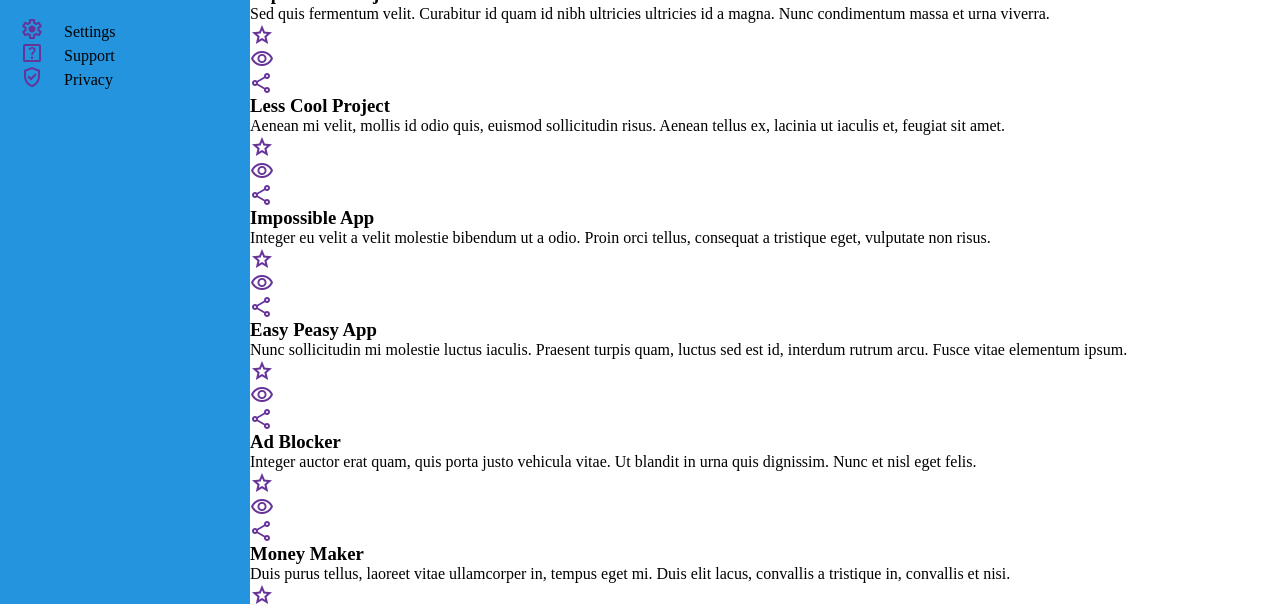
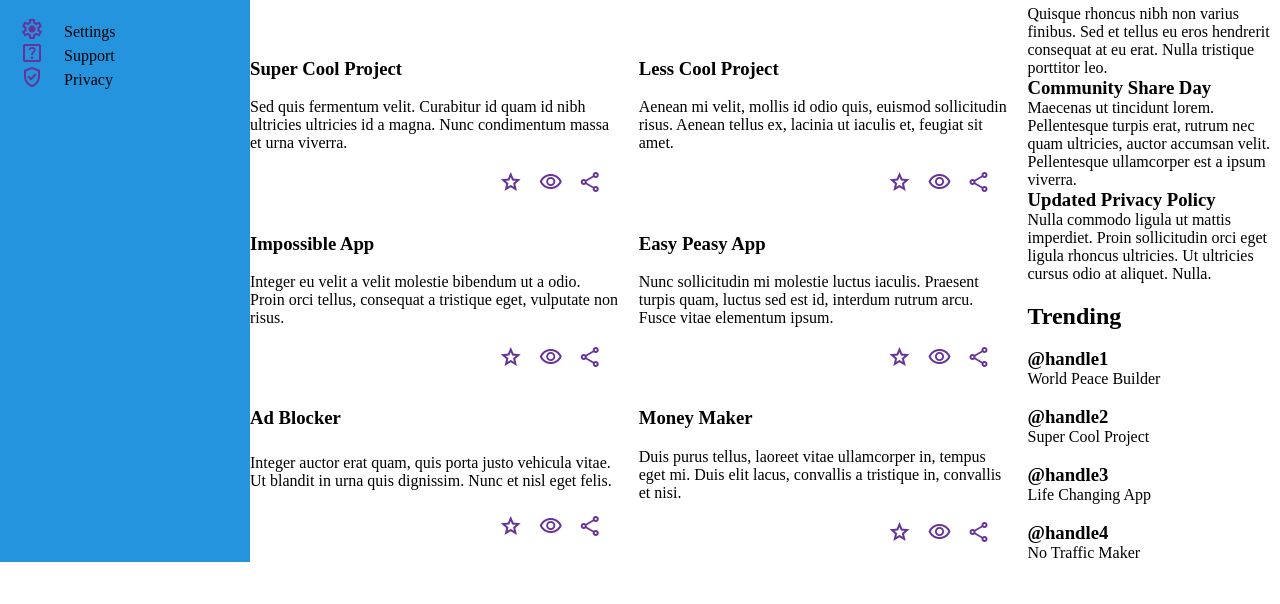
Before and after one commit to ShrikeSwallow/admin-dashboard-TOP, a plain HTML site: page index.html in a window 1280 px wide. Shown: the part 194-798 px from the top of the page. Drawn offline with nearby package versions, Linux system fonts and the light colour scheme.

Commit message:
Create Your Projects grid

```diff
--- a/style.css
+++ b/style.css
@@ -87,4 +87,34 @@ header {
 
 main {
   grid-column-start: 2;
+  display: grid;
+  grid-template-columns: 3fr 1fr;
+  gap: 20px;
 }
+
+.your-projects {
+  grid-row-start: span 2;
+
+  display: grid;
+  grid-template-columns: 1fr 1fr;
+  gap: 20px;
+}
+
+.your-projects > h2 {
+  grid-column-start: span 2;
+}
+
+.project {
+  display: grid;
+}
+
+.icons {
+  display: grid;
+  justify-items: end;
+}
+
+.icons ul {
+  display: grid;
+  grid-template-columns: repeat(3, min-content);
+  /* justify-items: end; */
+}
```
